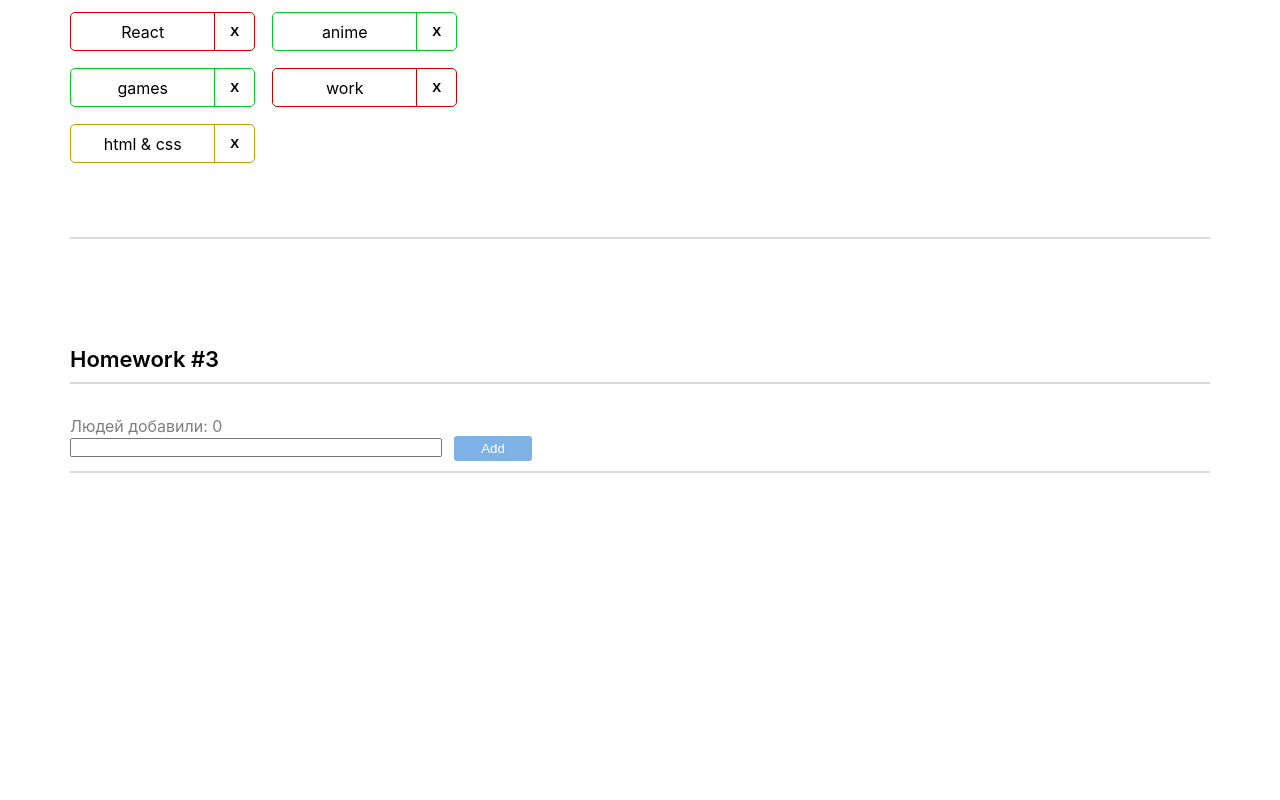
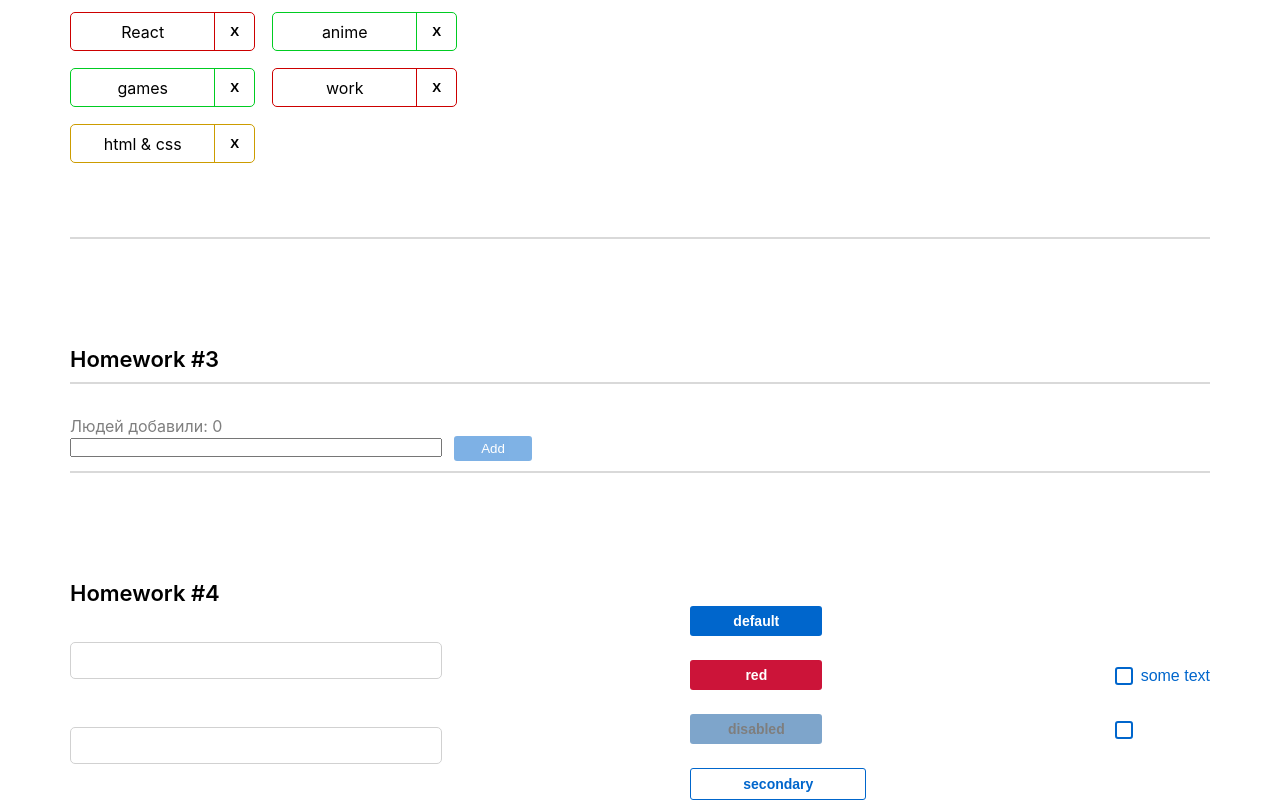
Before and after one commit to Galkevich-Natalia/homework-front-s2, a React (Create React App) app: page /pre-junior in a window 1280 px wide. Shown: the part 690-1490 px from the top of the page. Before the commit the page ends 1195 px from the top, so only its background shows below. Built offline with nearby package versions, Linux system fonts and the light colour scheme.

Commit message:
homework_4

```diff
--- a/src/s1-main/App.tsx
+++ b/src/s1-main/App.tsx
@@ -2,6 +2,7 @@
 import HW1 from '../s2-homeworks/hw01/HW1'
 import HW2 from '../s2-homeworks/hw02/HW2'
 import HW3 from '../s2-homeworks/hw03/HW3'
+import HW4 from '../s2-homeworks/hw04/HW4'
 
 function App() {
     return (
@@ -10,7 +11,7 @@
             {/*раскомментировать по ходу выполнения*/}
             <HW2/>
             <HW3/>
-            {/*<HW4/>*/}
+            <HW4/>
 
             {/*при выполнении дз 5 и более - закомментировать здесь дз 1-4, так как они есть внутри дз 5*/}
             {/*<HW5/>*/}
--- a/src/s2-homeworks/hw04/common/c1-SuperInputText/SuperInputText.module.css
+++ b/src/s2-homeworks/hw04/common/c1-SuperInputText/SuperInputText.module.css
@@ -1,20 +1,30 @@
 .input:focus {
+  outline: none;
 }
 
 .input {
+  width: 372px;
+  border: 1px solid #d1d1d1;
+  border-radius: 5px;
+  padding: 10px 5px;
 }
 
 .inputWrapper {
+  display: flex;
+  flex-direction: column;
 }
 
 .superInput {
 }
 
 .errorInput {
+  border: 1px solid red;
 }
 
 .errorInput:focus {
+  border: 1px solid red;
 }
 
 .error {
+  color: red;
 }
--- a/src/s2-homeworks/hw04/common/c1-SuperInputText/SuperInputText.tsx
+++ b/src/s2-homeworks/hw04/common/c1-SuperInputText/SuperInputText.tsx
@@ -56,6 +56,12 @@
 
     return (
         <div className={s.inputWrapper}>
+            <span
+                id={id ? id + '-span' : undefined}
+                className={finalSpanClassName}
+            >
+                {error}
+            </span>
             <input
                 id={id}
                 type={'text'}
@@ -64,12 +70,6 @@
                 className={finalInputClassName}
                 {...restProps} // отдаём инпуту остальные пропсы если они есть (value например там внутри)
             />
-            <span
-                id={id ? id + '-span' : undefined}
-                className={finalSpanClassName}
-            >
-                {error}
-            </span>
         </div>
     )
 }
--- a/src/s2-homeworks/hw04/common/c2-SuperButton/SuperButton.module.css
+++ b/src/s2-homeworks/hw04/common/c2-SuperButton/SuperButton.module.css
@@ -1,35 +1,60 @@
 .button {
+  width: 132px;
+  border: none;
+  border-radius: 3px;
+  background-color: #0066cc;
+  color: #fff;
+  padding: 5px 24px;
+
+  cursor: pointer;
+
+  font-size: 14px;
+  line-height: 20px;
+  font-weight: 600;
 }
 
 .disabled {
+  color: #000;
+  opacity: 0.5;
+  background-color: #004d99;
 }
 
 .secondary {
+  width: 176px;
+  color: #0066cc;
+  border: 1px solid #0066cc;
+  background-color: #fff;
 }
 
 .default {
 }
 
 .red {
+  background-color: #cc1439;
 }
 
 .default:hover {
+  background-color: #0080ff;
 }
 
 .red:hover {
+  background-color: #ff1a47;
 }
 
 .secondary:hover {
+  background-color: #e5f0fa;
 }
 
-
 .default:active {
+  background-color: #0059b2;
 }
 
 .secondary:active {
+  background-color: #c9e5ff;
 }
 
 .red:active {
+  background-color: #b21232;
 }
 
 .button:disabled {
--- a/src/s2-homeworks/hw04/common/c2-SuperButton/SuperButton.tsx
+++ b/src/s2-homeworks/hw04/common/c2-SuperButton/SuperButton.tsx
@@ -18,10 +18,13 @@
     }
 ) => {
     const finalClassName = s.button
-        // + (disabled
-        //         ? ...
-        //         : xType === 'red'
-        //             ? ...
+        + (disabled
+                ? ' ' + s.disabled
+                : xType === 'red'
+                    ? ' ' + s.red
+                    : xType == 'secondary'
+                        ? ' ' + s.secondary
+                        : ' ' + s.default)
         + (className ? ' ' + className : '') // задачка на смешивание классов
 
     return (
--- a/src/s2-homeworks/hw04/common/c3-SuperCheckbox/SuperCheckbox.tsx
+++ b/src/s2-homeworks/hw04/common/c3-SuperCheckbox/SuperCheckbox.tsx
@@ -27,7 +27,21 @@
     }
 ) => {
     const onChangeCallback = (e: ChangeEvent<HTMLInputElement>) => {
-        // задачка на написание онченджа
+        // задачка на написание ончендж
+
+        if(onChange) {
+            onChange(e)
+        }
+
+        if(onChangeChecked) {
+            onChangeChecked(e.currentTarget.checked)
+        }
+
+        // ниже другой вариант записи - как и для обычных input-ов в этом дз
+
+        // onChange && onChange(e)
+        // onChangeChecked && onChangeChecked(e.currentTarget.checked)
+
 
     }
 
```
